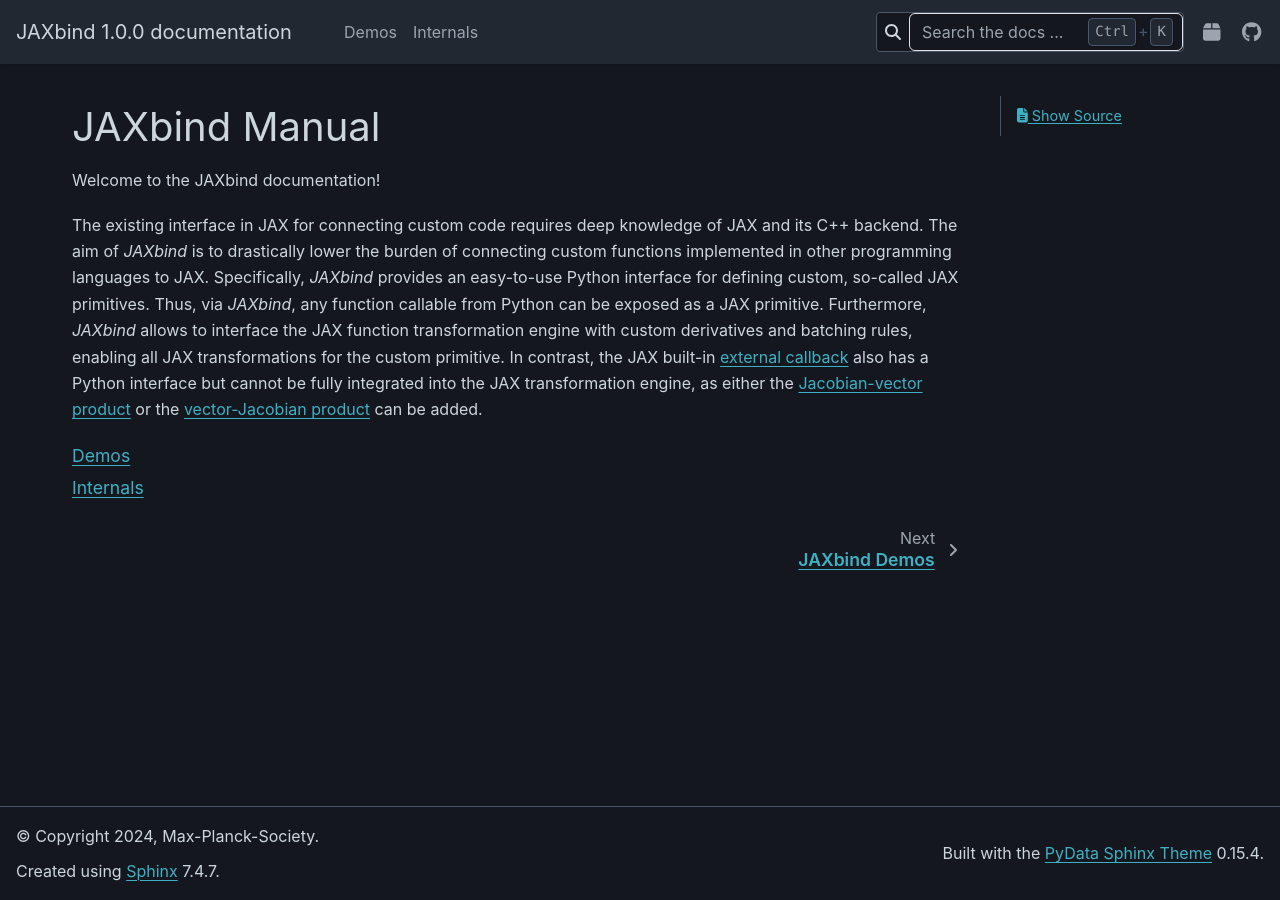
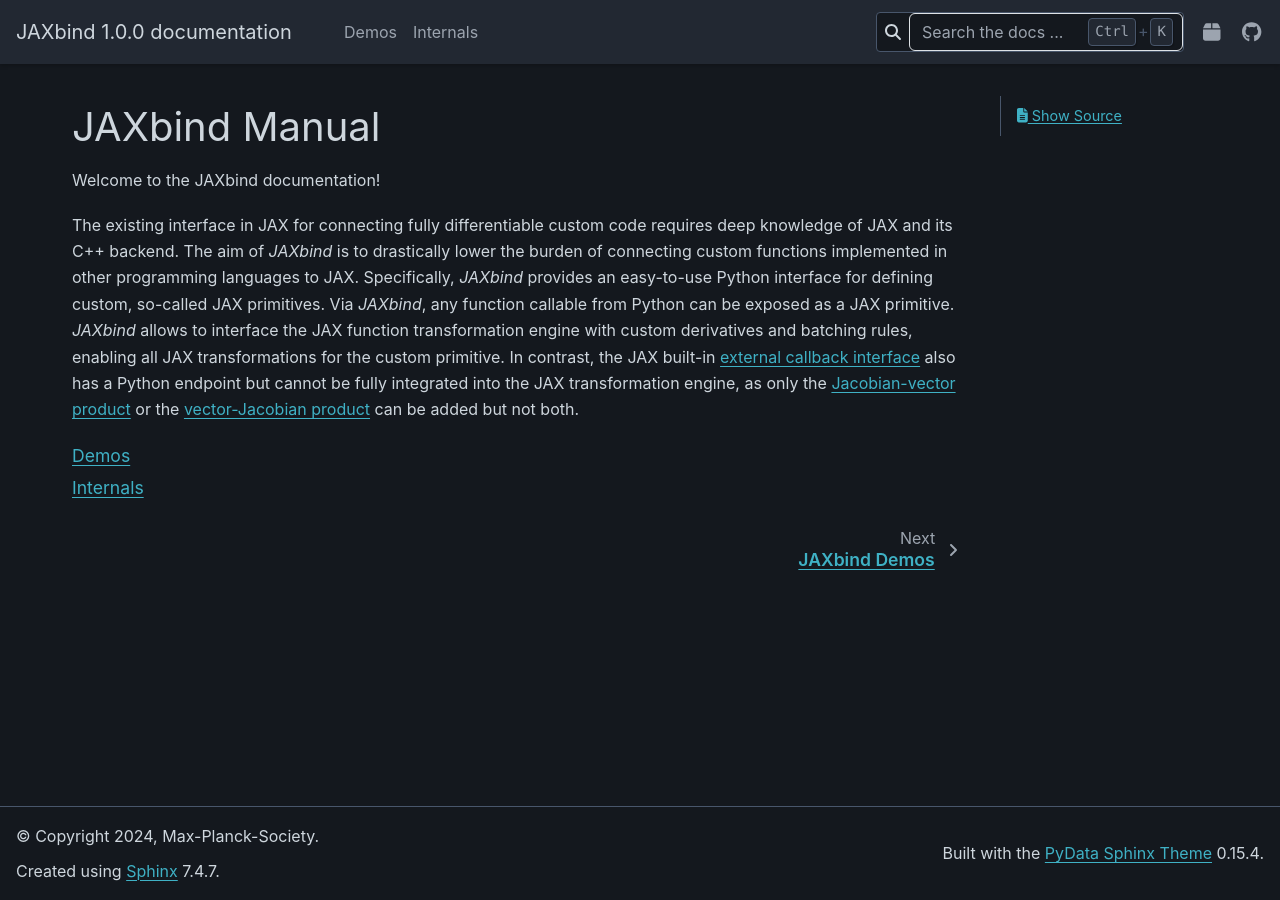
Before and after one commit to NIFTy-PPL/JAXbind, a Sphinx documentation site: the page built from docs/source/index.rst, in a window 1280 px wide. Built offline with Sphinx 7.4.7 and the PyData theme 0.15.4, drawn with Linux system fonts in a browser that asks for light colours; formulas are drawn with MathJax 3; pages that are not in the unit, such as notebooks, are missing from menus.

Commit message:
Tweak intro text

```diff
--- a/docs/source/index.rst
+++ b/docs/source/index.rst
@@ -3,13 +3,13 @@
 
 Welcome to the JAXbind documentation!
 
-The existing interface in JAX for connecting custom code requires deep knowledge of JAX and its C++ backend.
+The existing interface in JAX for connecting fully differentiable custom code requires deep knowledge of JAX and its C++ backend.
 The aim of `JAXbind` is to drastically lower the burden of connecting custom functions implemented in other programming languages to JAX.
 Specifically, `JAXbind` provides an easy-to-use Python interface for defining custom, so-called JAX primitives.
-Thus, via `JAXbind`, any function callable from Python can be exposed as a JAX primitive.
-Furthermore, `JAXbind` allows to interface the JAX function transformation engine with custom derivatives and batching rules, enabling all JAX transformations for the custom primitive.
-In contrast, the JAX built-in `external callback <https://jax.readthedocs.io/en/latest/notebooks/external_callbacks.html>`_ also has a Python interface but cannot be fully integrated into the JAX transformation engine, as either the
-`Jacobian-vector product <https://jax.readthedocs.io/en/latest/_autosummary/jax.custom_jvp.html>`_ or the `vector-Jacobian product <https://jax.readthedocs.io/en/latest/_autosummary/jax.custom_vjp.html>`_ can be added.
+Via `JAXbind`, any function callable from Python can be exposed as a JAX primitive.
+`JAXbind` allows to interface the JAX function transformation engine with custom derivatives and batching rules, enabling all JAX transformations for the custom primitive.
+In contrast, the JAX built-in `external callback interface <https://jax.readthedocs.io/en/latest/notebooks/external_callbacks.html>`_ also has a Python endpoint but cannot be fully integrated into the JAX transformation engine, as only the
+`Jacobian-vector product <https://jax.readthedocs.io/en/latest/_autosummary/jax.custom_jvp.html>`_ or the `vector-Jacobian product <https://jax.readthedocs.io/en/latest/_autosummary/jax.custom_vjp.html>`_ can be added but not both.
 
 .. toctree::
    :maxdepth: 1
```
Also changed, not shown: README.md (+4 -4 lines).
